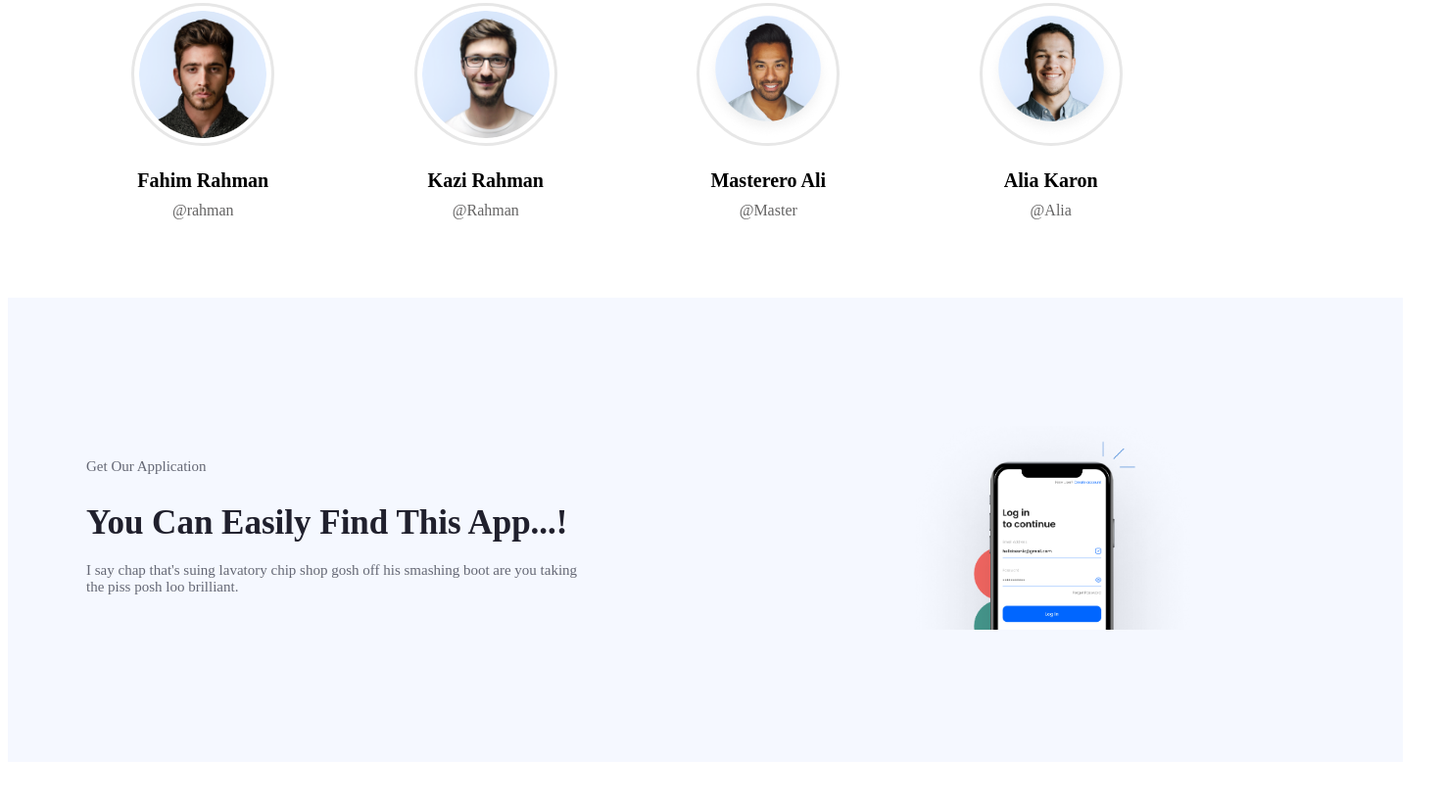
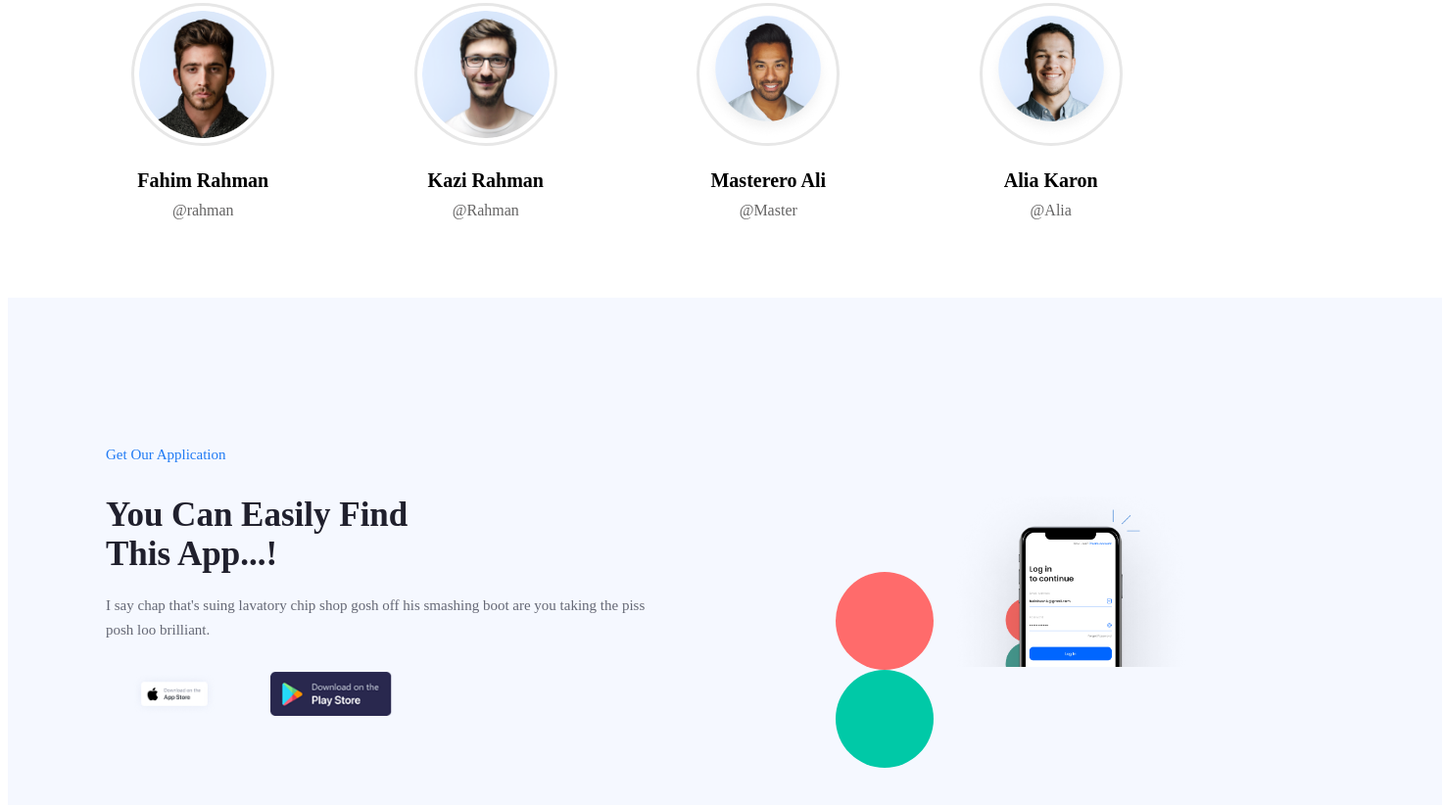
Before and after one commit to abdulhodirazzoqzoda-cpu/classwork, a plain HTML site: page index.html in a window 1280 px wide. Shown: the part 2937-3759 px from the top of the page at 98% size, 1472 px wide, since content can reach past the window. Before the commit the page ends 3723 px from the top, so only its background shows below. Drawn offline with Linux system fonts and the light colour scheme.

Commit message:
section 6

```diff
--- a/index.html
+++ b/index.html
@@ -253,20 +253,34 @@
 <section class="section6">
 
     <div class="matni-section6">
+
         <p>Get Our Application</p>
 
-        <h2>You Can Easily Find This App...!</h2>
+        <h2>You Can Easily Find<br>
+            This App...!</h2>
 
         <p>
             I say chap that's suing lavatory chip shop
             gosh off his smashing boot are you taking
             the piss posh loo brilliant.
         </p>
+
+        <div class="tugma-section6">
+            <img src="./images/image 288.png" alt="App Store">
+            <img src="./images/image 289.png" alt="Play Store">
+        </div>
+
     </div>
 
     <div class="rasmi-section6">
-        <img src="./images/mobile muckup.png" alt="Phone">
+
+        <div class="doyra1"></div>
+        <div class="doyra2"></div>
+
+        <img class="telefon" src="./images/mobile muckup.png" alt="Mobile App">
+
     </div>
+
 </section>
 </body>
 </html>
--- a/style.css
+++ b/style.css
@@ -375,18 +375,18 @@
     display: flex;
     justify-content: space-between;
     align-items: center;
-    padding: 60px 80px;
+    padding: 80px 100px;
     background-color: #f5f8ff;
 }
 
 .matni-section6 {
-    width: 40%;
+    width: 45%;
 }
 
-.matni-section6 p {
-    color: #656875;
+.matni-section6 p:first-child {
+    color: #217bf4;
     font-size: 15px;
-    margin-bottom: 20px;
+    margin-bottom: 15px;
 }
 
 .matni-section6 h2 {
@@ -395,13 +395,60 @@
     margin-bottom: 20px;
 }
 
+.matni-section6 p {
+    color: #656875;
+    font-size: 15px;
+    line-height: 25px;
+}
+
+.tugma-section6 {
+    display: flex;
+    gap: 20px;
+    margin-top: 30px;
+}
+
+.tugma-section6 img {
+    width: 140px;
+    height: 45px;
+    object-fit: contain;
+}
+
 .rasmi-section6 {
     width: 45%;
-    text-align: center;
+    height: 400px;
+    position: relative;
+    display: flex;
+    justify-content: center;
+    align-items: flex-end;
+    overflow: hidden;
 }
 
-.rasmi-section6 img {
-    width: 300px;
-    height: 350px;
+.telefon {
+    width: 250px;
+    height: 380px;
     object-fit: contain;
+    position: relative;
+    z-index: 3;
 }
+
+.doyra1 {
+    width: 100px;
+    height: 100px;
+    background-color: #ff6b6b;
+    border-radius: 50%;
+    position: absolute;
+    left: 50px;
+    bottom: 100px;
+    z-index: 1;
+}
+
+.doyra2 {
+    width: 100px;
+    height: 100px;
+    background-color: #00c9a7;
+    border-radius: 50%;
+    position: absolute;
+    left: 50px;
+    bottom: 0;
+    z-index: 2;
+}
```
Also changed, not shown: images/image 288.png (added), images/image 289.png (added).
